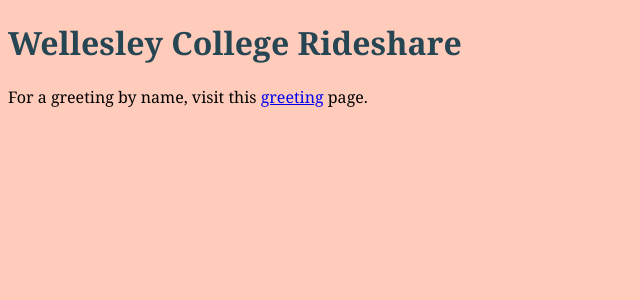
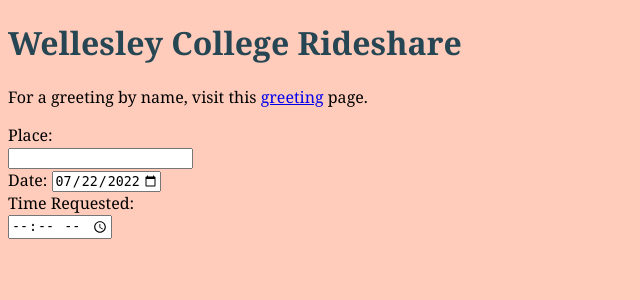
Before and after one commit to daisyhollifield/rideshare, a Python web app: template flask/templates/main.html in a window 1280 px wide. Shown: the part 48-348 px from the top of the page, without its empty margins (0-640 px from the left). Run offline with Jinja, Linux system fonts and the light colour scheme; the template is opened without the code that fills it, so the values that code supplies are empty.

Commit message:
changes to html

```diff
--- a/flask/templates/main.html
+++ b/flask/templates/main.html
@@ -4,6 +4,21 @@
 <h1>Wellesley College Rideshare</h1>
 
 <p>For a greeting by name, visit this <a href="{{ url_for('greet') }}">greeting</a> page.</p>
+
+<form>
+  <label for="place">Place:</label><br>
+  <input type="text" id="place" name="place"><br>
+  <label for="start">Date:</label>
+  <input type="date" id="start" name="date"
+       value="2022-07-22"
+       min="2018-01-01" max="2018-12-31"><br>
+  <label for="time">Time Requested:</label><br>
+  <input type="time" id="time" name="time"
+  min="09:00" max="18:00" required>
+
+</form>
+
+
 
 {% for post in posts %}
 {% if post.type == "offering" %}
```
